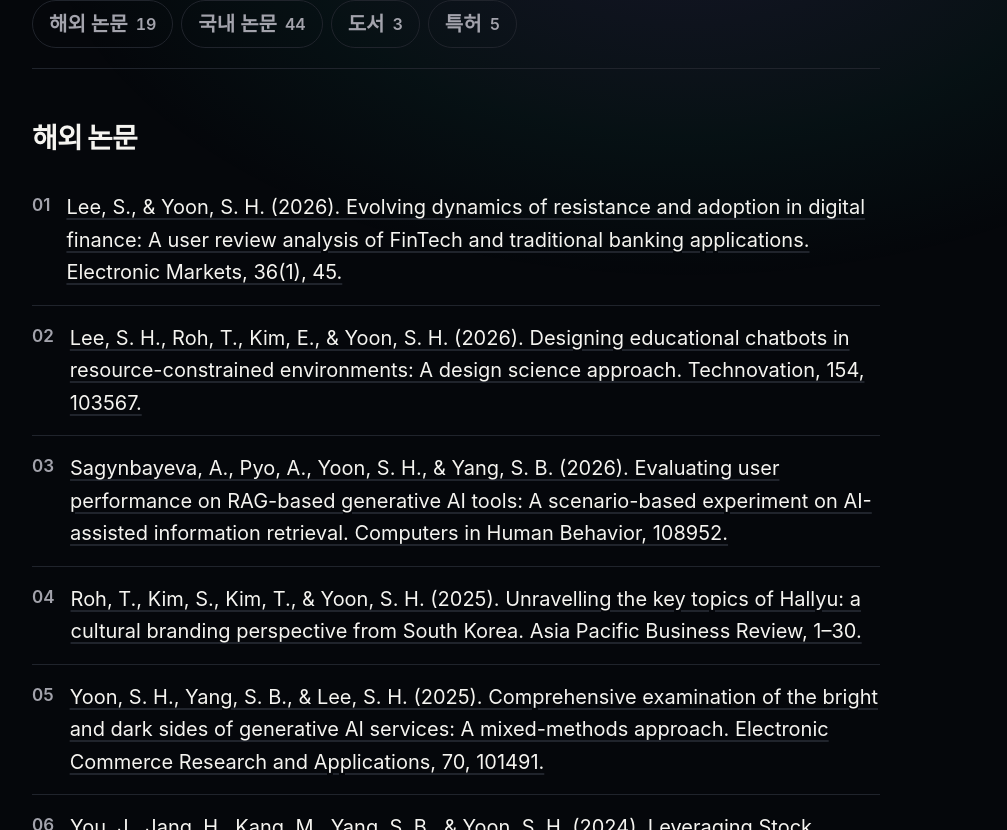
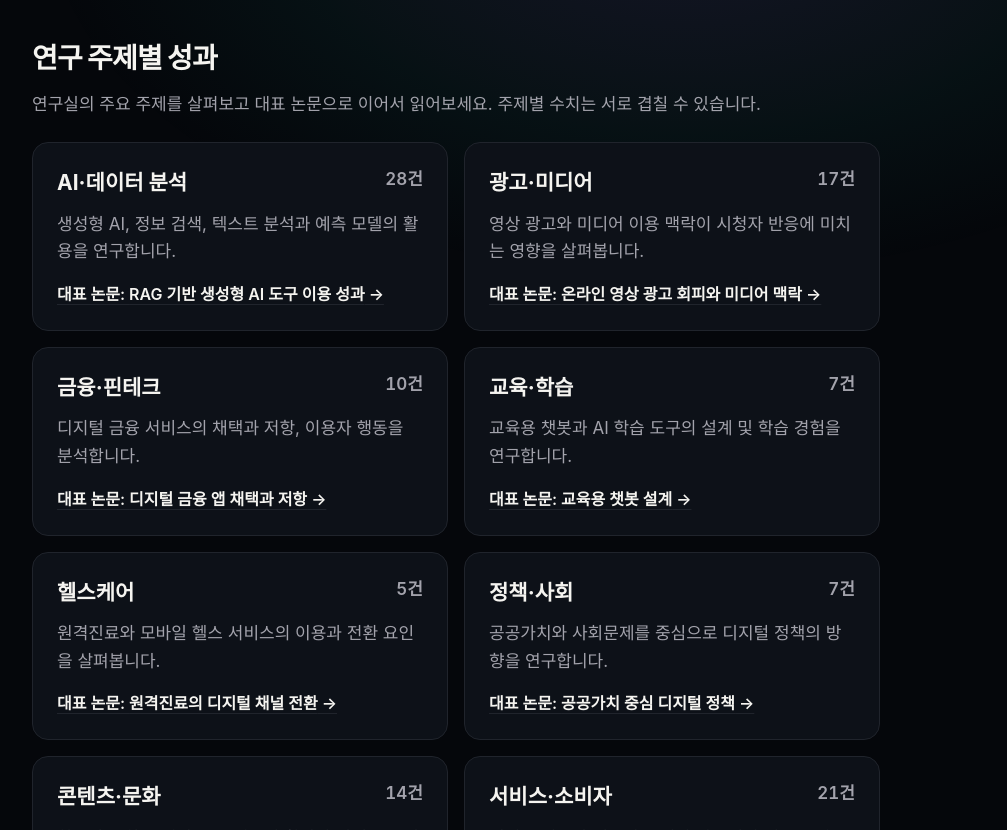
Before and after one commit to LEE1026icarus/yoonity-lab-site-static, a Next.js app: page /publications in a window 1280 px wide. Shown: the part 430-1260 px from the top of the page, without its empty margins (184-1191 px from the left). Built offline with nearby package versions, Linux system fonts and the light colour scheme; no server answers.

Commit message:
feat: organize publications by research topic

```diff
--- a/src/app/publications/page.tsx
+++ b/src/app/publications/page.tsx
@@ -1,4 +1,5 @@
 import type { Metadata } from "next";
+import Link from "next/link";
 import { getPublications } from "@/lib/sheets";
 import { PublicationsList } from "@/components/publications-list";
 import { ScrollReveal } from "@/components/scroll-reveal";
@@ -10,6 +11,65 @@
 
 export const revalidate = 60;
 
+const RESEARCH_TOPICS = [
+  {
+    label: "AI·데이터 분석",
+    count: 28,
+    description: "생성형 AI, 정보 검색, 텍스트 분석과 예측 모델의 활용을 연구합니다.",
+    exampleTitle: "Evaluating user performance on RAG-based generative AI tools",
+    exampleLabel: "RAG 기반 생성형 AI 도구 이용 성과",
+  },
+  {
+    label: "광고·미디어",
+    count: 17,
+    description: "영상 광고와 미디어 이용 맥락이 시청자 반응에 미치는 영향을 살펴봅니다.",
+    exampleTitle: "Effect of Media Context on Avoidance of Skippable Pre-roll Ads",
+    exampleLabel: "온라인 영상 광고 회피와 미디어 맥락",
+  },
+  {
+    label: "금융·핀테크",
+    count: 10,
+    description: "디지털 금융 서비스의 채택과 저항, 이용자 행동을 분석합니다.",
+    exampleTitle: "Evolving dynamics of resistance and adoption in digital finance",
+    exampleLabel: "디지털 금융 앱 채택과 저항",
+  },
+  {
+    label: "교육·학습",
+    count: 7,
+    description: "교육용 챗봇과 AI 학습 도구의 설계 및 학습 경험을 연구합니다.",
+    exampleTitle: "Designing educational chatbots in resource-constrained environments",
+    exampleLabel: "교육용 챗봇 설계",
+  },
+  {
+    label: "헬스케어",
+    count: 5,
+    description: "원격진료와 모바일 헬스 서비스의 이용과 전환 요인을 살펴봅니다.",
+    exampleTitle: "헬스케어 서비스의 디지털 채널 전환에 영향을 미치는 요인",
+    exampleLabel: "원격진료의 디지털 채널 전환",
+  },
+  {
+    label: "정책·사회",
+    count: 7,
+    description: "공공가치와 사회문제를 중심으로 디지털 정책의 방향을 연구합니다.",
+    exampleTitle: "A conceptual digital policy framework via mixed-methods approach",
+    exampleLabel: "공공가치 중심 디지털 정책",
+  },
+  {
+    label: "콘텐츠·문화",
+    count: 14,
+    description: "한류와 문화 브랜딩 등 콘텐츠의 확산과 가치를 분석합니다.",
+    exampleTitle: "Unravelling the key topics of Hallyu",
+    exampleLabel: "한류의 문화 브랜딩",
+  },
+  {
+    label: "서비스·소비자",
+    count: 21,
+    description: "서비스 이용자 리뷰와 소비자 반응에서 행동 요인을 찾습니다.",
+    exampleTitle: "레스토랑 예약 앱 사용자 리뷰의 시계열적 감성 및 주제 반응 탐색",
+    exampleLabel: "레스토랑 예약 앱 사용자 리뷰",
+  },
+] as const;
+
 export default async function PublicationsPage() {
   const publications = await getPublications();
 
@@ -19,9 +79,51 @@
         <Breadcrumbs items={[{ label: "홈", href: "/" }, { label: "논문·도서·특허", href: "/publications" }]} />
         <ScrollReveal>
           <p className="text-[20px] font-semibold text-ink-muted">출판</p>
-          <h1 className="mt-3 text-[54px] font-black tracking-tight">
-            검증한 질문과 축적한 지식
+          <h1 className="mt-3 text-[36px] font-black leading-tight tracking-tight sm:text-[54px]">
+            연구성과: 논문·도서·특허
           </h1>
+          <p className="mt-5 text-[20px] text-ink-muted">검증한 질문과 축적한 지식</p>
+        </ScrollReveal>
+
+        <ScrollReveal delay={0.04} className="mt-12">
+          <section aria-labelledby="research-topics-heading">
+            <h2 id="research-topics-heading" className="text-[28px] font-black tracking-tight">
+              연구 주제별 성과
+            </h2>
+            <p className="mt-3 text-[17px] leading-relaxed text-ink-muted">
+              연구실의 주요 주제를 살펴보고 대표 논문으로 이어서 읽어보세요.
+              주제별 수치는 서로 겹칠 수 있습니다.
+            </p>
+            <div className="mt-6 grid gap-4 md:grid-cols-2">
+              {RESEARCH_TOPICS.map((topic) => {
+                const examplePublication = publications.find((publication) =>
+                  publication.title.includes(topic.exampleTitle),
+                );
+
+                return (
+                  <article key={topic.label} className="rounded-2xl border border-hairline bg-paper-raised p-6">
+                    <div className="flex items-start justify-between gap-4">
+                      <h3 className="text-[21px] font-bold">{topic.label}</h3>
+                      <span className="shrink-0 text-[17px] font-semibold tabular-nums text-ink-muted">
+                        {topic.count}건
+                      </span>
+                    </div>
+                    <p className="mt-3 text-[17px] leading-relaxed text-ink-muted">
+                      {topic.description}
+                    </p>
+                    {examplePublication && (
+                      <Link
+                        href={`/publications/${examplePublication.id}`}
+                        className="mt-4 inline-block text-[16px] font-semibold underline decoration-hairline underline-offset-4 transition-colors hover:text-axis-ai hover:decoration-axis-ai"
+                      >
+                        대표 논문: {topic.exampleLabel} →
+                      </Link>
+                    )}
+                  </article>
+                );
+              })}
+            </div>
+          </section>
         </ScrollReveal>
 
         <ScrollReveal delay={0.08} className="mt-12">
--- a/src/lib/seo.ts
+++ b/src/lib/seo.ts
@@ -166,7 +166,7 @@
   "/publications": createPageMetadata(
     "/publications",
     "논문·도서·특허",
-    "Yoonity Lab의 해외·국내 논문, 도서, 특허와 연구성과를 확인하세요.",
+    "Yoonity Lab의 AI·데이터 분석, 광고·미디어, 금융·핀테크 등 연구 주제별 해외·국내 논문, 도서·특허 연구성과를 확인하세요.",
   ),
   "/activities": createPageMetadata(
     "/activities",
```
